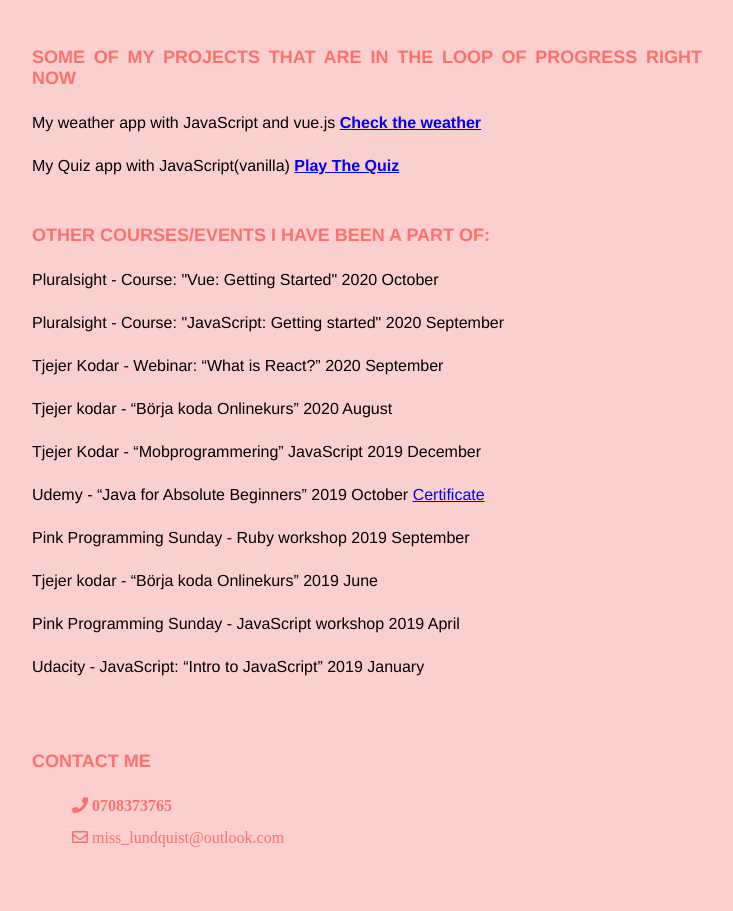
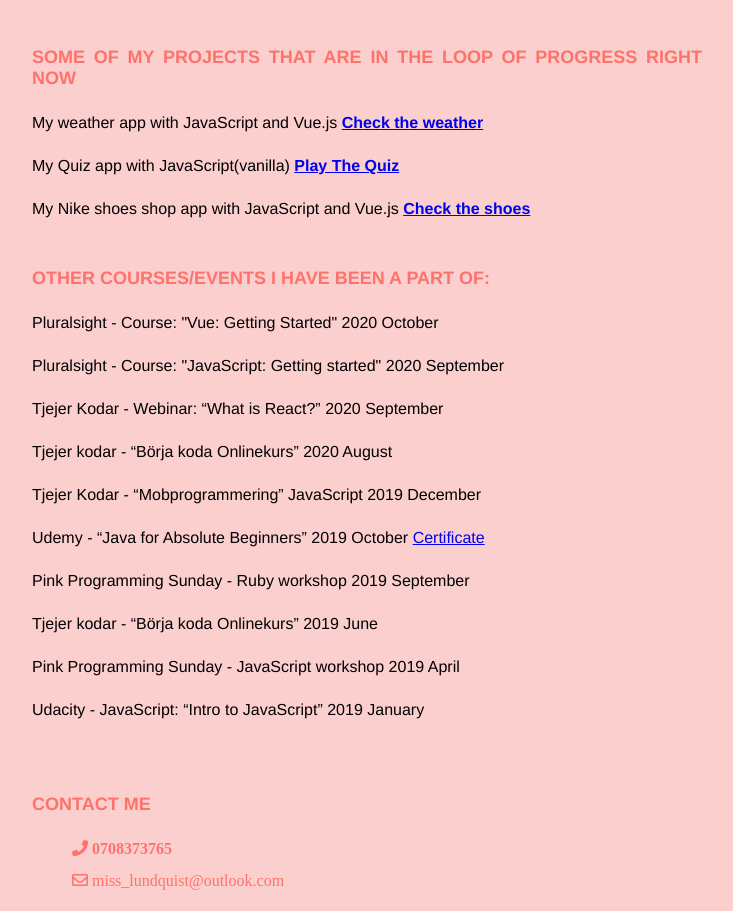
Before and after one commit to JosefinLU/profile-page, a plain HTML site: page index.html in a window 1280 px wide. Shown: the part 2020-2931 px from the top of the page, without its empty margins (228-961 px from the left). Drawn offline with Linux system fonts and the light colour scheme.

Commit message:
added project

```diff
--- a/index.html
+++ b/index.html
@@ -108,9 +108,10 @@
         <a href="https://www.scrum.org/certificates/472303">Certification in Scrum</a>
       </p>
       <h3>Some of my projects that are in the loop of progress right now</h3>
-      <p>My weather app with JavaScript and vue.js <a class="important" href="https://findouttheweather.netlify.app/">Check the weather</a></strong>
+      <p>My weather app with JavaScript and Vue.js <a class="important" href="https://findouttheweather.netlify.app/">Check the weather</a></strong>
       <p>My Quiz app with JavaScript(vanilla) <a class="important" href="https://quizofjosefin.netlify.app/">Play The Quiz</a></strong>
-      <h3>Other courses/events I have been a part of:</h3>
+        <p>My Nike shoes shop app with JavaScript and Vue.js <a class="important" href="https://vue-shop-cards.netlify.app/">Check the shoes</a></strong>
+        <h3>Other courses/events I have been a part of:</h3>
       <p>Pluralsight - Course: "Vue: Getting Started" 2020 October</p>
       <p>Pluralsight - Course: "JavaScript: Getting started" 2020 September</p>
       <p>Tjejer Kodar - Webinar: “What is React?” 2020 September</p>
```
